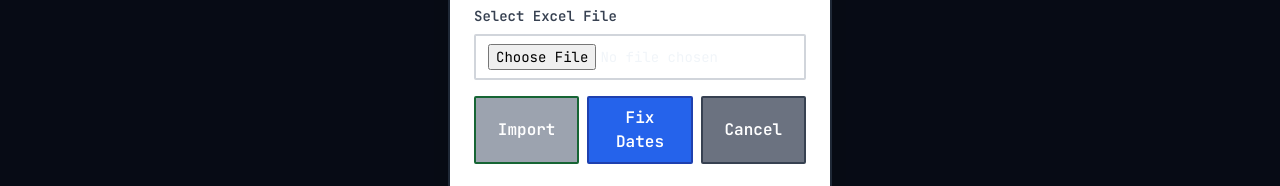
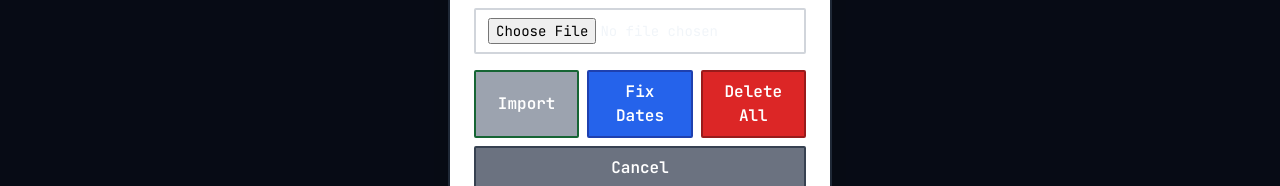
Before and after one commit to kevink3344/hr-staffing-mgt, a React (Vite) app in the folder frontend/: page / in a window 1280 px wide. Both pictures are taken after a click on the button "📥 Import". Shown: the part 337-523 px from the top of the page. Built offline with nearby package versions, Linux system fonts and the light colour scheme; no server answers.

Commit message:
feat: Add Delete All button for demo data reset

```diff
--- a/frontend/src/api.ts
+++ b/frontend/src/api.ts
@@ -44,4 +44,9 @@ export const importApi = {
     fixDates: () => api.post('/import/fix-dates'),
 };
 
+// Staff API (additional)
+export const staffDeleteApi = {
+    deleteAll: () => api.delete('/staff/all'),
+};
+
 export default api;
--- a/frontend/src/components/ImportModal.tsx
+++ b/frontend/src/components/ImportModal.tsx
@@ -11,6 +11,7 @@ export function ImportModal({ isOpen, onClose, onImportSuccess }: ImportModalPro
     const [file, setFile] = useState<File | null>(null);
     const [isImporting, setIsImporting] = useState(false);
     const [isFixing, setIsFixing] = useState(false);
+    const [isDeleting, setIsDeleting] = useState(false);
     const [message, setMessage] = useState('');
 
     const handleFileChange = (e: React.ChangeEvent<HTMLInputElement>) => {
@@ -30,6 +31,26 @@ export function ImportModal({ isOpen, onClose, onImportSuccess }: ImportModalPro
             setMessage('❌ Fix dates failed');
         } finally {
             setIsFixing(false);
+        }
+    };
+
+    const handleDeleteAll = async () => {
+        if (!window.confirm('⚠️  Delete ALL staff records? This cannot be undone.')) {
+            return;
+        }
+        setIsDeleting(true);
+        try {
+            const { staffDeleteApi } = await import('../api.js');
+            const res = await staffDeleteApi.deleteAll();
+            setMessage(`🗑️  Deleted ${res.data.deleted} records!`);
+            setTimeout(() => {
+                onImportSuccess();
+            }, 1000);
+        } catch (err) {
+            console.error('Delete failed:', err);
+            setMessage('❌ Delete failed');
+        } finally {
+            setIsDeleting(false);
         }
     };
 
@@ -100,22 +121,30 @@ export function ImportModal({ isOpen, onClose, onImportSuccess }: ImportModalPro
                 <div className="flex gap-2 flex-wrap">
                     <button
                         onClick={handleImport}
-                        disabled={!file || isImporting || isFixing}
+                        disabled={!file || isImporting || isFixing || isDeleting}
                         className="flex-1 bg-green-600 hover:bg-green-700 disabled:bg-gray-400 text-white font-mono font-bold py-2 px-4 rounded-2px border-2 border-green-800"
                     >
                         {isImporting ? 'Importing...' : 'Import'}
                     </button>
                     <button
                         onClick={handleFixDates}
-                        disabled={isImporting || isFixing}
+                        disabled={isImporting || isFixing || isDeleting}
                         title="Fix Excel date serial numbers (e.g. 46203) in already-imported records"
                         className="flex-1 bg-blue-600 hover:bg-blue-700 disabled:bg-gray-400 text-white font-mono font-bold py-2 px-4 rounded-2px border-2 border-blue-800"
                     >
                         {isFixing ? 'Fixing...' : 'Fix Dates'}
                     </button>
                     <button
+                        onClick={handleDeleteAll}
+                        disabled={isImporting || isFixing || isDeleting}
+                        title="Delete all staff records (demo reset)"
+                        className="flex-1 bg-red-600 hover:bg-red-700 disabled:bg-gray-400 text-white font-mono font-bold py-2 px-4 rounded-2px border-2 border-red-800"
+                    >
+                        {isDeleting ? 'Deleting...' : 'Delete All'}
+                    </button>
+                    <button
                         onClick={onClose}
-                        disabled={isImporting || isFixing}
+                        disabled={isImporting || isFixing || isDeleting}
                         className="flex-1 bg-gray-500 hover:bg-gray-600 text-white font-mono font-bold py-2 px-4 rounded-2px border-2 border-gray-700"
                     >
                         Cancel
```
Also changed, not shown: 2 other files (tests, documents, lock files or other folders).
